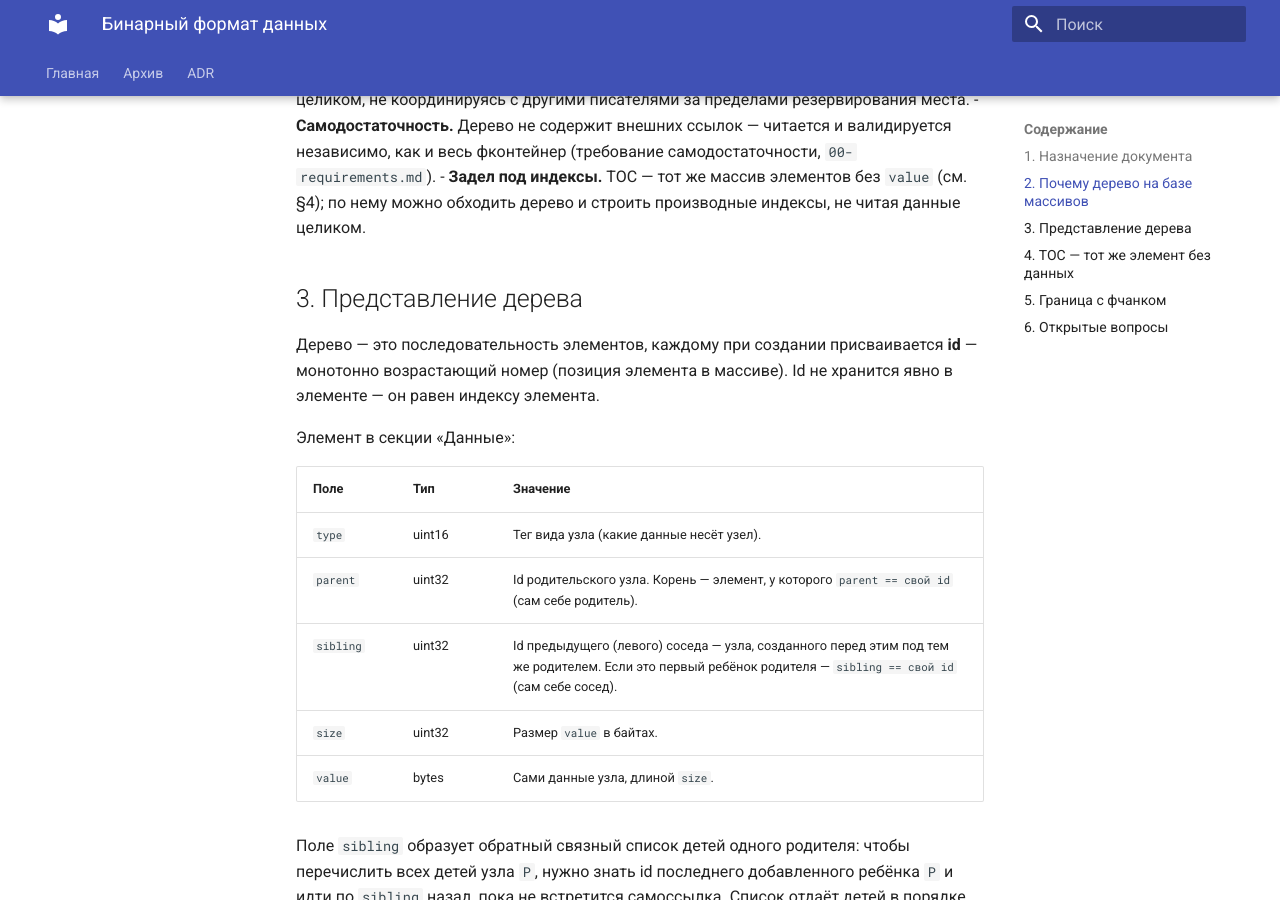
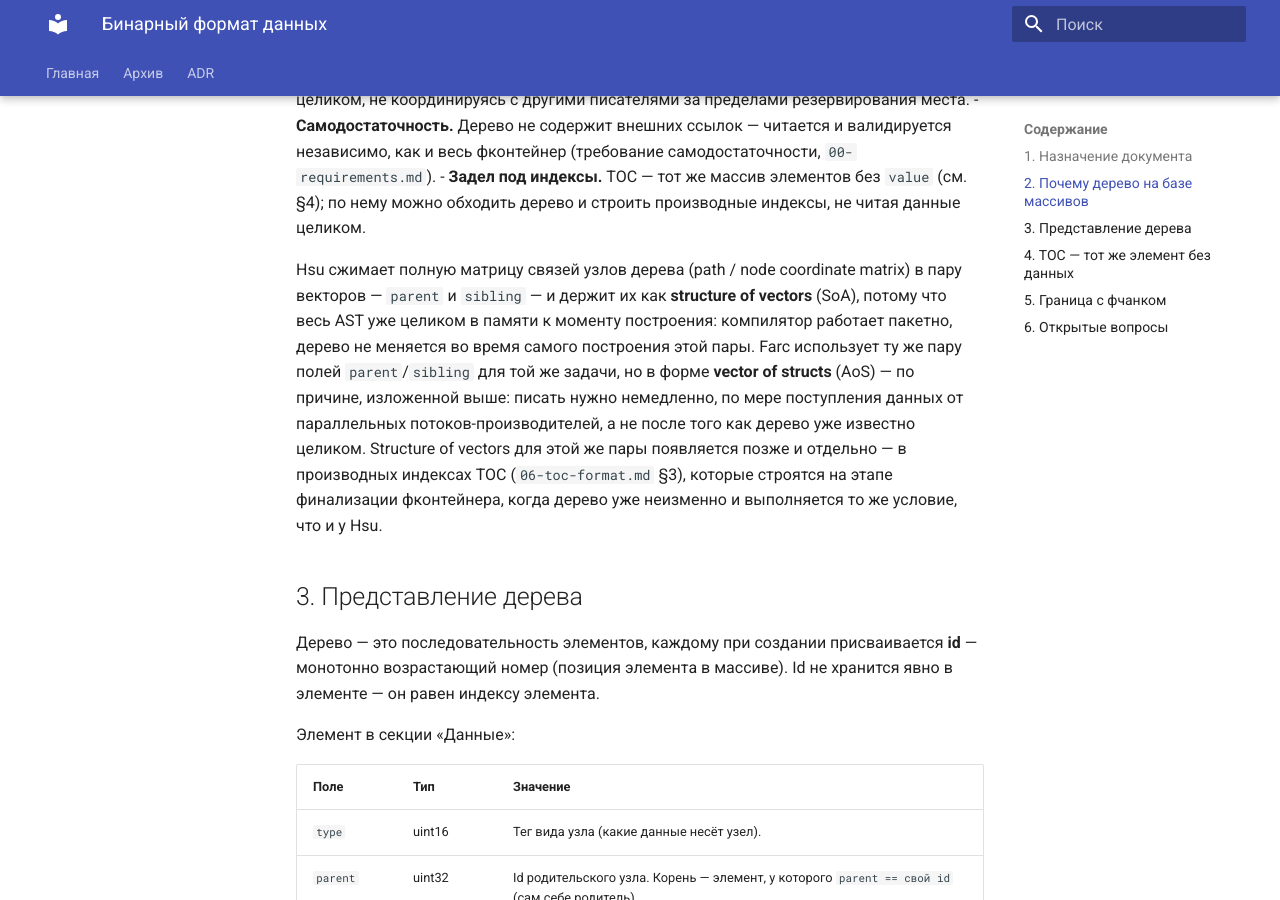
Before and after one commit to traycers/farc, an MkDocs documentation site: the page built from docs/docs/archive/05-data-format.md, in a window 1280 px wide and 900 px high, scrolled down 842 px. Built offline with MkDocs 1.6.1 and Material for MkDocs 9.7.7, drawn with Linux system fonts in a browser that asks for light colours.

Commit message:
update tree

```diff
--- a/docs/docs/archive/05-data-format.md
+++ b/docs/docs/archive/05-data-format.md
@@ -18,6 +18,8 @@ Fcontainer пишется один раз и не изменяется (write-on
 - **Атомарное добавление узла.** Один узел — один элемент массива. Поток резервирует место (id узла + смещение под `value`) и пишет элемент целиком, не координируясь с другими писателями за пределами резервирования места.
 - **Самодостаточность.** Дерево не содержит внешних ссылок — читается и валидируется независимо, как и весь фконтейнер (требование самодостаточности, `00-requirements.md`).
 - **Задел под индексы.** TOC — тот же массив элементов без `value` (см. §4); по нему можно обходить дерево и строить производные индексы, не читая данные целиком.
+
+Hsu сжимает полную матрицу связей узлов дерева (path / node coordinate matrix) в пару векторов — `parent` и `sibling` — и держит их как **structure of vectors** (SoA), потому что весь AST уже целиком в памяти к моменту построения: компилятор работает пакетно, дерево не меняется во время самого построения этой пары. Farc использует ту же пару полей `parent`/`sibling` для той же задачи, но в форме **vector of structs** (AoS) — по причине, изложенной выше: писать нужно немедленно, по мере поступления данных от параллельных потоков-производителей, а не после того как дерево уже известно целиком. Structure of vectors для этой же пары появляется позже и отдельно — в производных индексах TOC (`06-toc-format.md` §3), которые строятся на этапе финализации фконтейнера, когда дерево уже неизменно и выполняется то же условие, что и у Hsu.
 
 ## 3. Представление дерева
 
```
